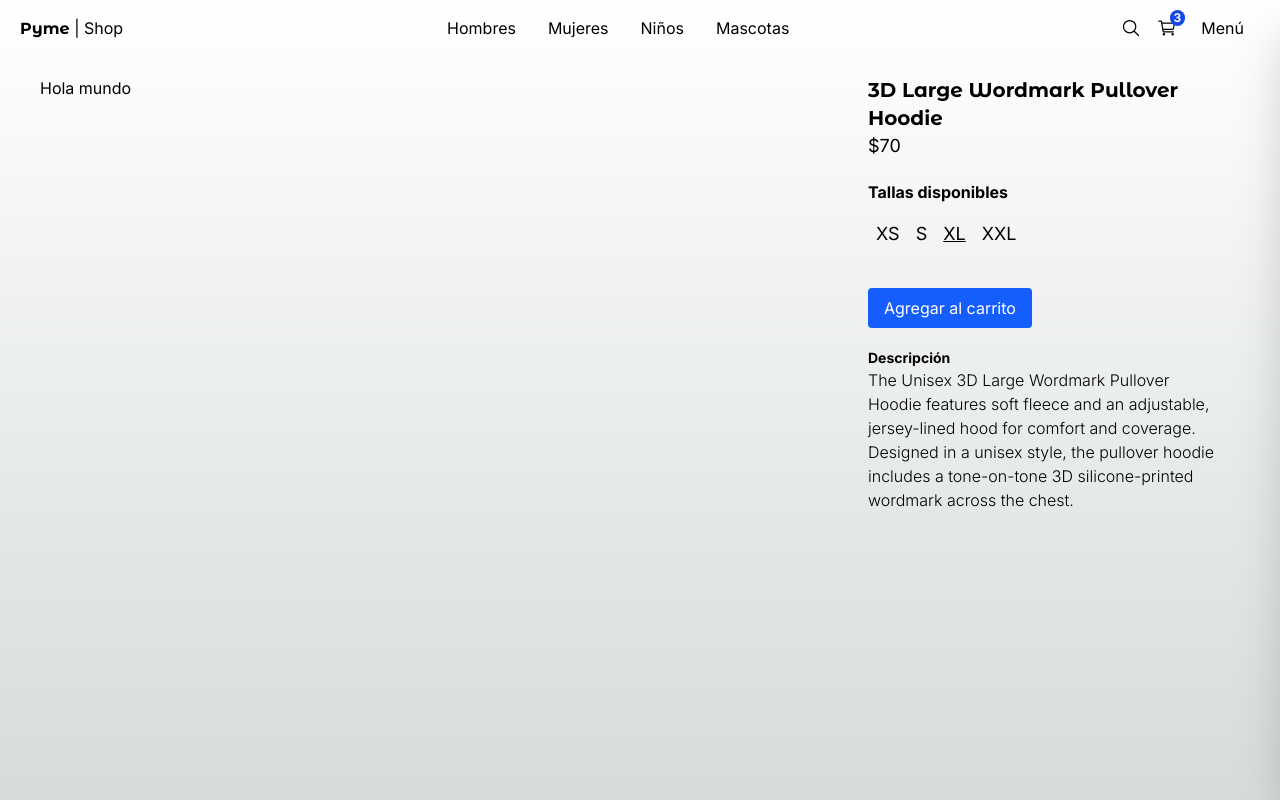
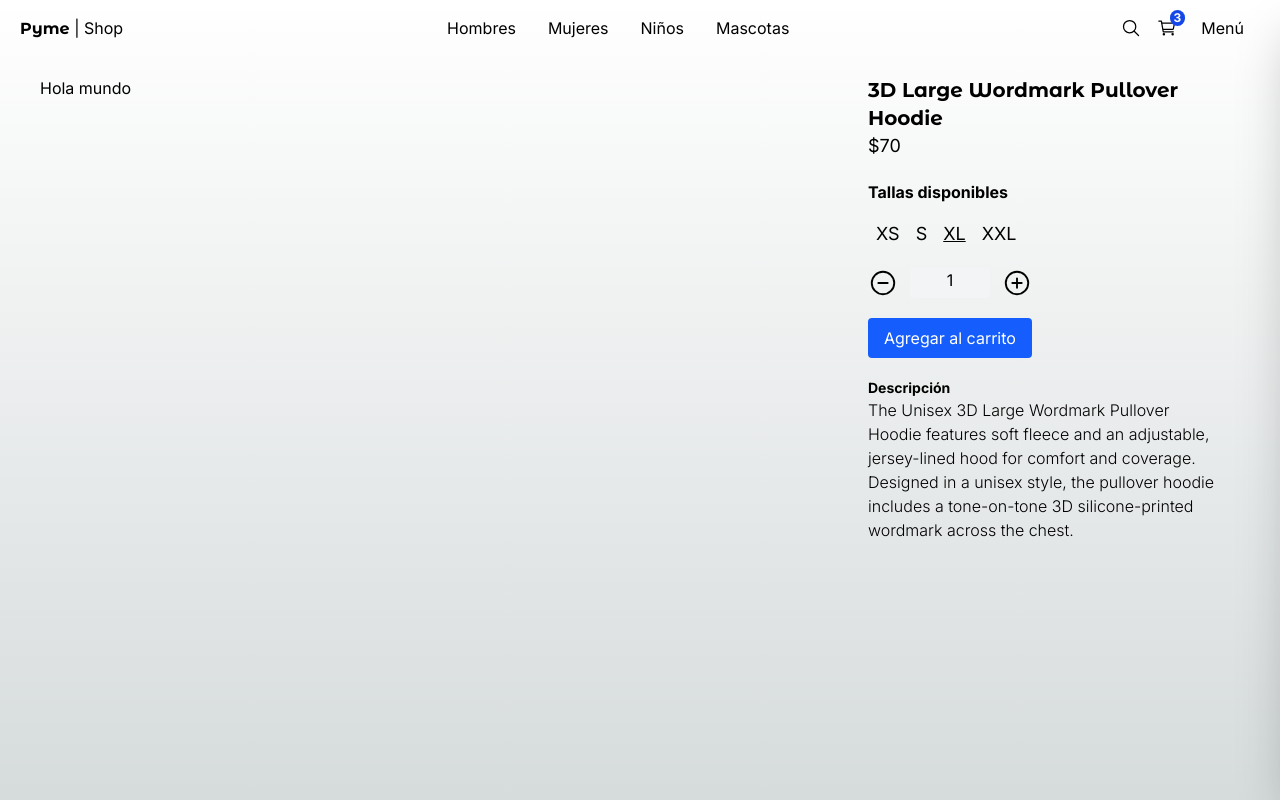
Before and after one commit to eandres8/pyme-shop-web, a Next.js app: page /product/3d_large_wordmark_pullover_hoodie in a window 1280 px wide. Built offline with nearby package versions, Linux system fonts and the light colour scheme.

Commit message:
feat: create quantity selector component

```diff
--- a/app/(shop)/product/[slug]/page.tsx
+++ b/app/(shop)/product/[slug]/page.tsx
@@ -2,7 +2,7 @@
 
 import { initialData } from "@/src/data/seed/seed";
 import { titleFont } from "@/src/config/fonts";
-import { SizeSelector } from "@/src/shared/components/product";
+import { QuantitySelector, SizeSelector } from "@/src/shared/components/product";
 
 type Props = {
   params: Promise<{ slug: string }>;
@@ -31,6 +31,9 @@
           ${product.price}
         </p>
         <SizeSelector availableSizes={product.sizes} selectedSize="XL" />
+
+        <QuantitySelector quantity={1} />
+
         <button className="btn-primary my-5">
           Agregar al carrito
         </button>
--- a/src/shared/components/product/index.ts
+++ b/src/shared/components/product/index.ts
@@ -1,3 +1,4 @@
+export * from './quantity-selector/QuantitySelector';
+export * from './size-selector/SizeSelector';
 export * from './product-grid/ProductGrid';
 export * from './product-grid/ProductGridItem';
-export * from './size-selector/SizeSelector';
--- /dev/null
+++ b/src/shared/components/product/quantity-selector/QuantitySelector.tsx
@@ -0,0 +1,36 @@
+"use client";
+
+import { useState } from "react";
+import { IoAddCircleOutline, IoRemoveCircleOutline } from "react-icons/io5";
+
+type Props = {
+  quantity: number;
+};
+
+export const QuantitySelector: React.FC<Props> = ({ quantity }) => {
+  const [count, setCount] = useState(quantity);
+
+  const onQuantityChange = (value: number) => {
+    setCount((val) => {
+      if (val + value < 1) {
+        return val;
+      }
+
+      return val + value;
+    });
+  };
+
+  return (
+    <div className="flex">
+      <button className="" onClick={() => onQuantityChange(-1)}>
+        <IoRemoveCircleOutline size={30} />
+      </button>
+      <span className="w-20 mx-3 px-5 bg-gray-100 text-center rounded">
+        {count}
+      </span>
+      <button className="" onClick={() => onQuantityChange(1)}>
+        <IoAddCircleOutline size={30} />
+      </button>
+    </div>
+  );
+};
```
